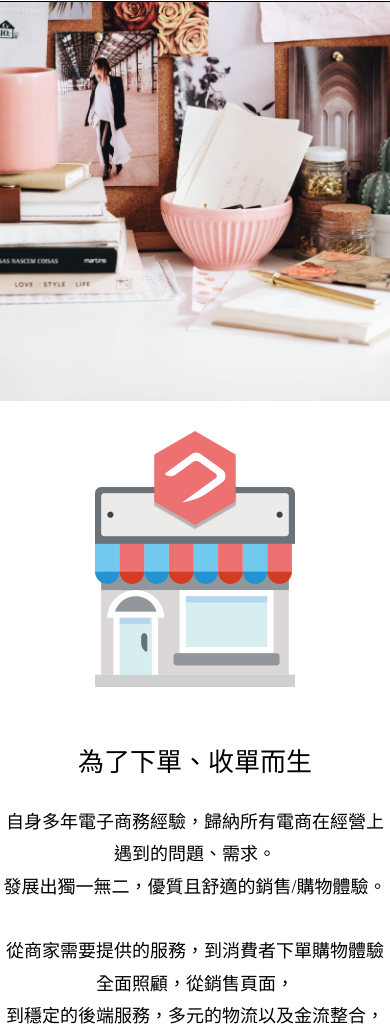
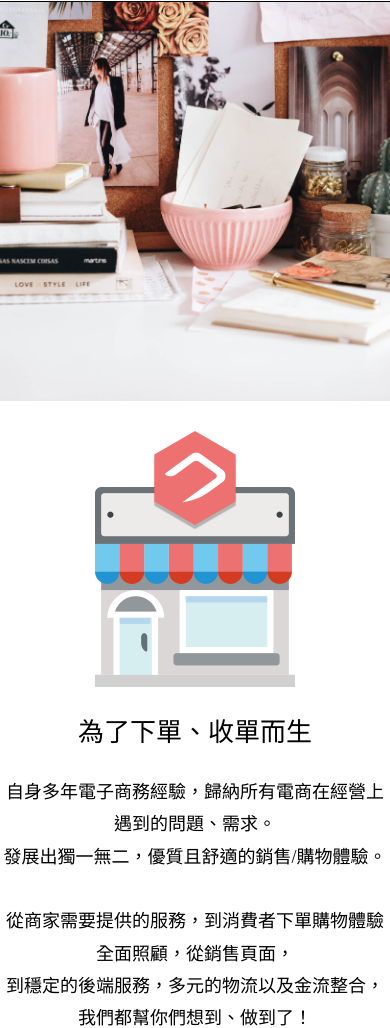
Before and after one commit to steven4701/rwd_test1, a plain HTML site: page rwd_test1/index.html in a window 390 px wide. Shown: the part 79-1107 px from the top of the page. Drawn offline with Linux system fonts and the light colour scheme.

Commit message:
Update style.css

```diff
--- a/rwd_test1/css/style.css
+++ b/rwd_test1/css/style.css
@@ -126,6 +126,9 @@ h2, h3{
   font-size: 26px;
   padding: 30px;
 }
+h2{
+	padding-top: 70px;
+}
 div.pic_text p{
   font-size: 18px;
   line-height: 1.8;
@@ -238,6 +241,10 @@ div.pic_text p{
   }
   .pic img{
     float: none;
+	}
+	.pic_text h2{
+		padding-top: 0px;
+	}
 }
 @media screen and (max-width:600px){
   div.menu ul{
```
